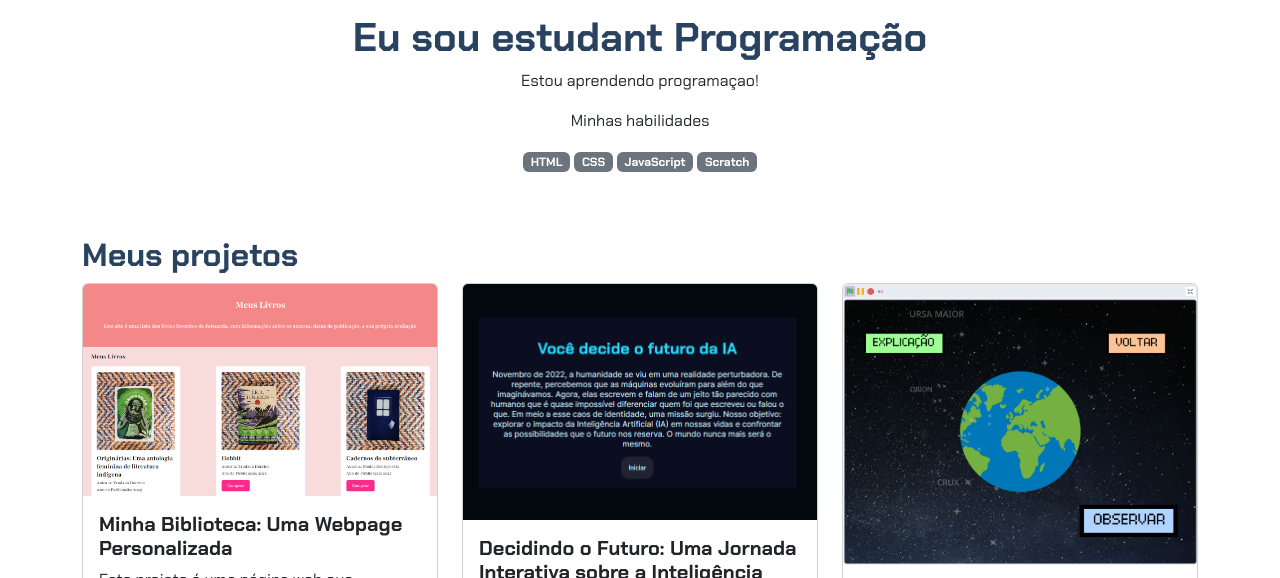
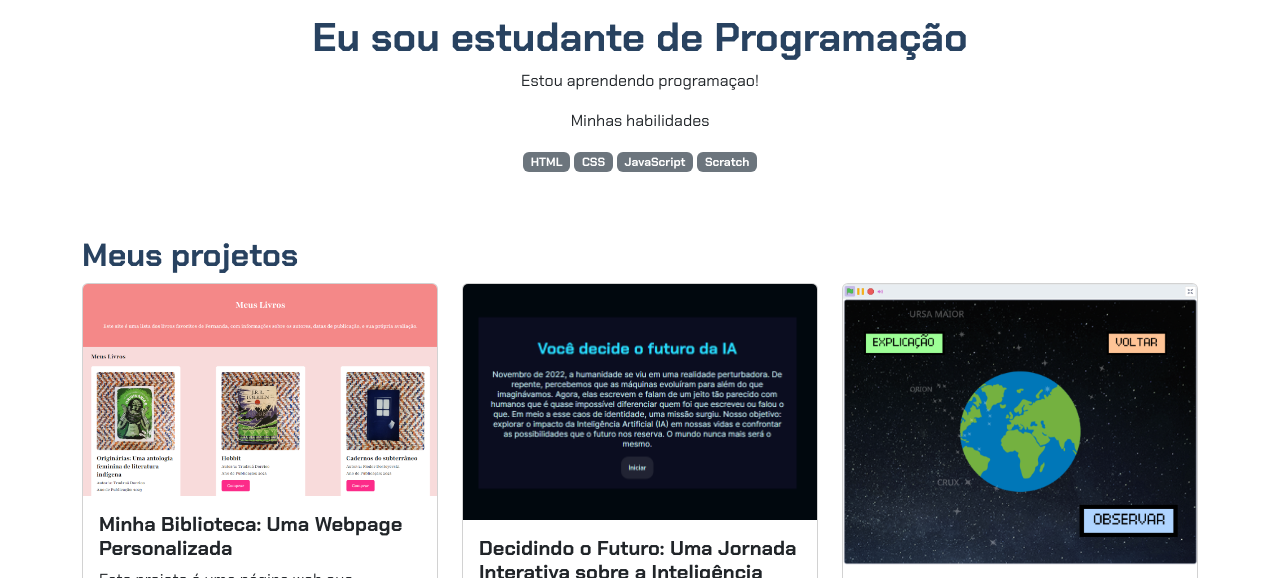
Before and after one commit to alunoluisdovapo01/site2a, a plain HTML site: page index.html in a window 1280 px wide. Shown: the part 183-761 px from the top of the page. Drawn offline with nearby package versions, Linux system fonts and the light colour scheme.

Commit message:
index.html

```diff
--- a/index.html
+++ b/index.html
@@ -15,7 +15,7 @@
         <img src="img/avatar-perfil.png" alt="avatar da Fernanda" class="rounded-circle" width="150" height="150"
             srcset="">
         <p class="lead">Eu sou Luis_</p>
-        <h1>Eu sou estudant Programação</h1>
+        <h1>Eu sou estudante de Programação</h1>
         <p>Estou aprendendo programaçao!</p>
         <p>Minhas habilidades</p>
         <div>
```
